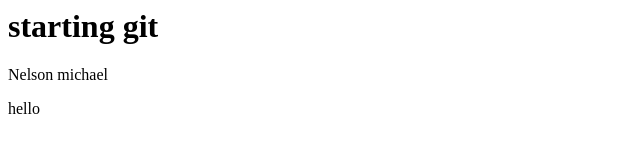
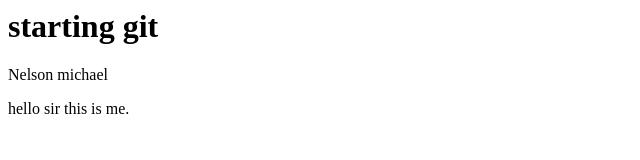
Before and after one commit to theSultan00/startingoutwithgit, a plain HTML site: page index.html in a window 1280 px wide. Shown: the whole page, without its empty margins (0-640 px from the left). Drawn offline with Linux system fonts and the light colour scheme.

Commit message:
Update index.html

```diff
--- a/index.html
+++ b/index.html
@@ -7,6 +7,6 @@
 <body>
     <h1>starting git</h1>
     <p>Nelson michael</p>
-    <p>hello</p>
+    <p>hello sir this is me.</p>
 </body>
 </html>
```
